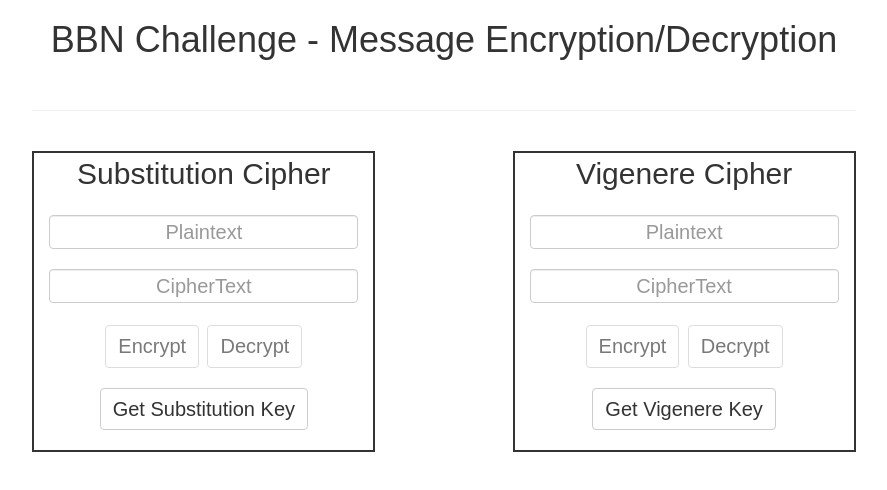
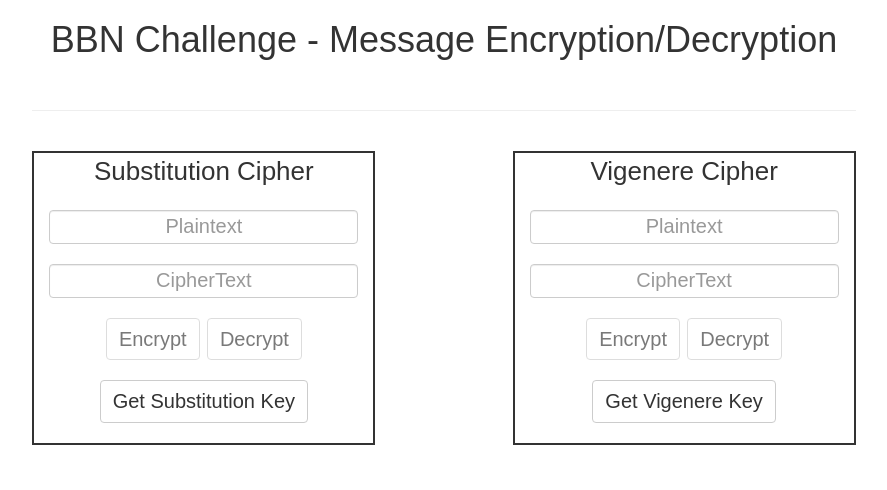
Before and after one commit to Troy-Ingel/BBNChallenge, a website: page public/index.html in a window 1280 px wide. Shown: the whole page, without its empty margins (196-1083 px from the left). Drawn offline with nearby package versions, Linux system fonts and the light colour scheme.

Commit message:
Update styles.css

```diff
--- a/public/css/styles.css
+++ b/public/css/styles.css
@@ -4,7 +4,7 @@
 }
 
 .ciph-container {
-	font-size: 30px;
+	font-size: 26px;
 	border-style: solid;
     border-width: 2px;
 }
```
